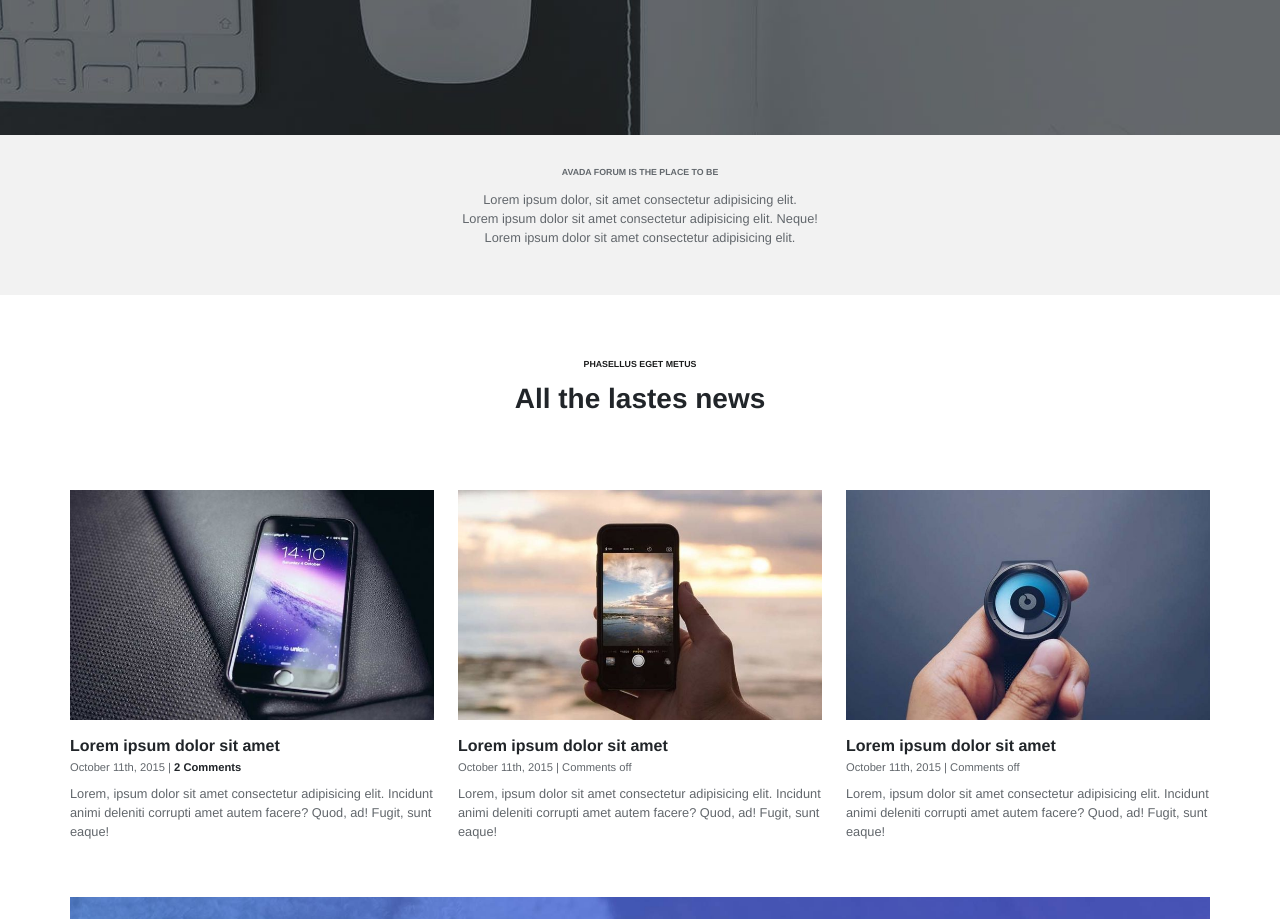
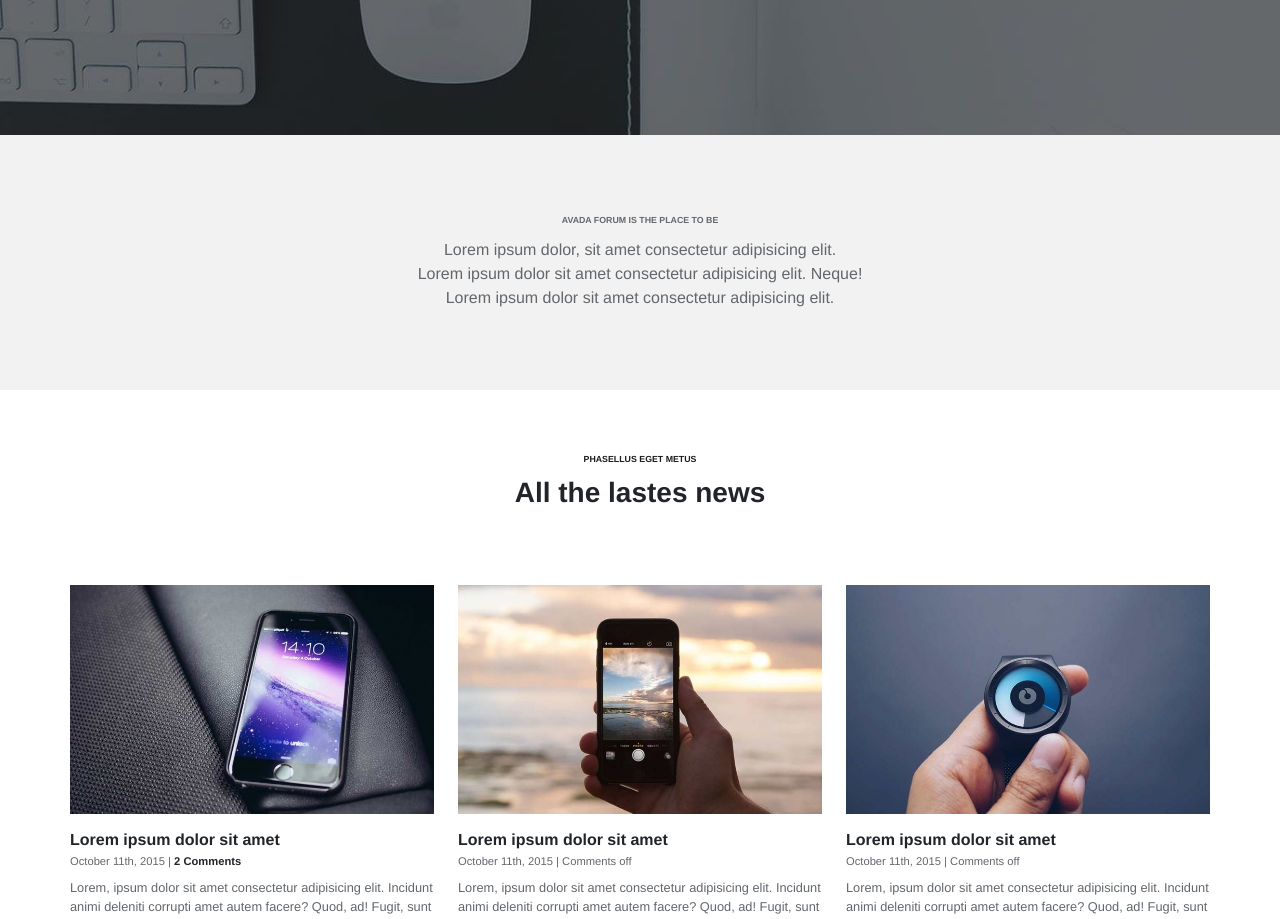
Before and after one commit to MCigno94/proj-html-vuejs, a Vue app: page / in a window 1280 px wide. Shown: the part 820-1739 px from the top of the page. Built offline with nearby package versions, Linux system fonts and the light colour scheme.

Commit message:
final commit - adjustment section avada_forum

```diff
--- a/src/assets/scss/style.scss
+++ b/src/assets/scss/style.scss
@@ -94,7 +94,7 @@
 }
 
 .avada_forum {
-    padding: 2rem 0;
+    padding: 5rem 0;
 }
 
 .featured_article {
--- a/src/components/MainSiteComponent.vue
+++ b/src/components/MainSiteComponent.vue
@@ -15,7 +15,7 @@
     <!-- /.jumbotrone -->
     <section class="avada_forum bg_light text-center">
       <h5 class="subtitle_section text_light_dark">avada forum is the place to be</h5>
-      <p class="text_light_dark">
+      <p class="text_light_dark m-0 fs-6">
         Lorem ipsum dolor, sit amet consectetur adipisicing elit. <br>
         Lorem ipsum dolor sit amet consectetur adipisicing elit. Neque! <br>
         Lorem ipsum dolor sit amet consectetur adipisicing elit.
```
